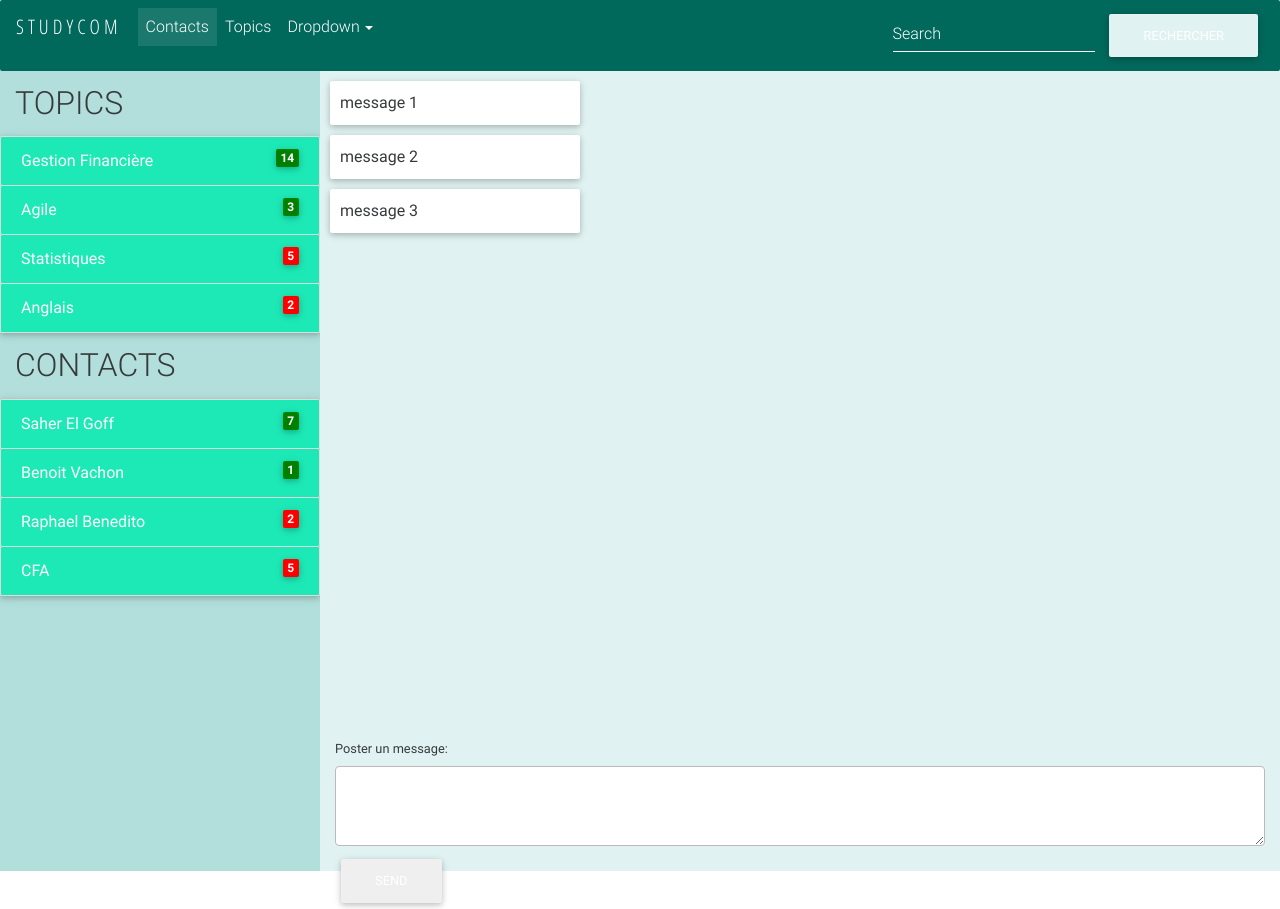
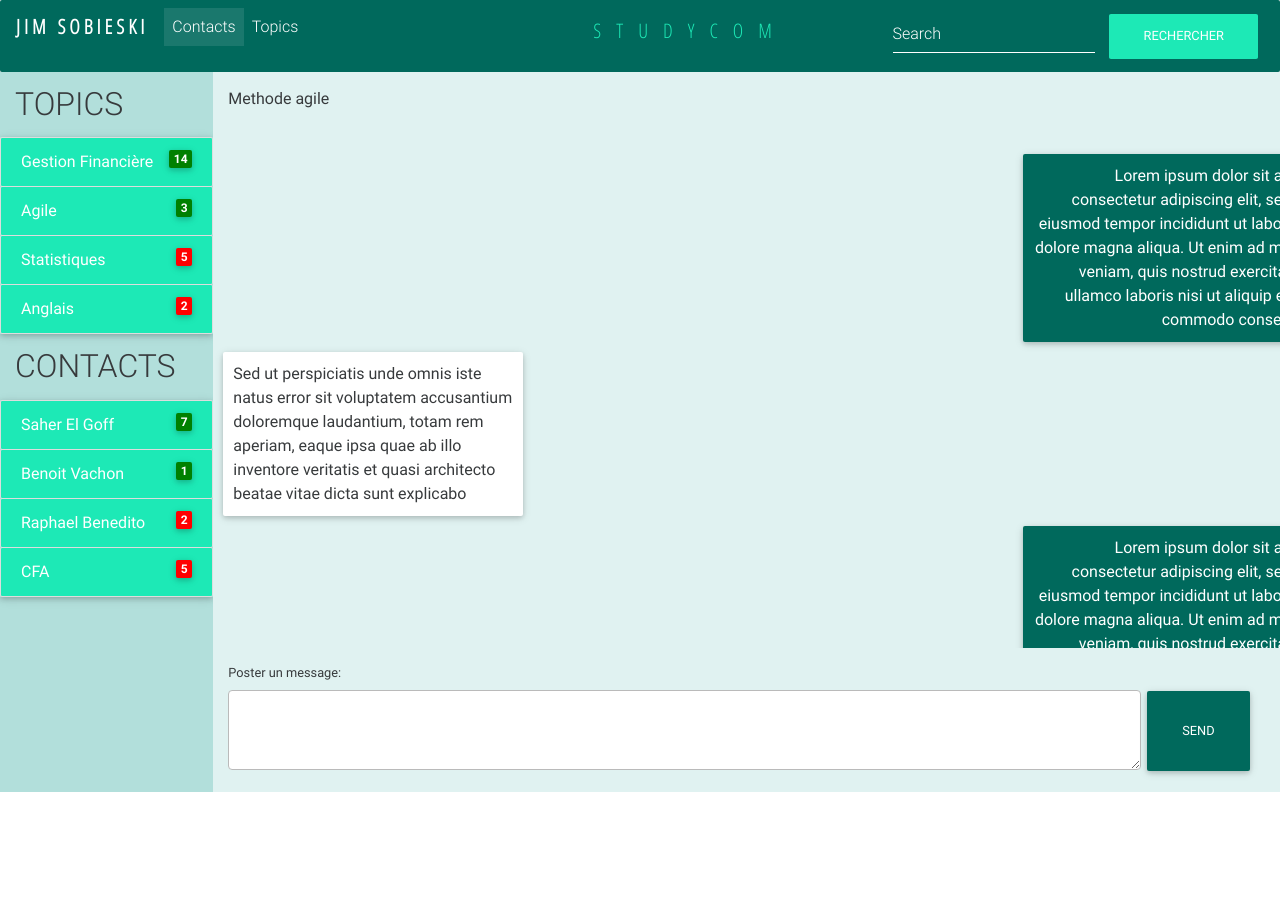
Before and after one commit to jimsobieski/Studycom, a website: page public_html/index.html in a window 1280 px wide. After the commit the page ends 800 px from the top, so only its background shows below. Drawn offline with Linux system fonts and the light colour scheme.

Commit message:
refactoring

```diff
--- a/public_html/css/style.css
+++ b/public_html/css/style.css
@@ -22,22 +22,49 @@ html, body{
 .default-color{
     background-color: #E0F2F1 !important;
 }
+.default-color-dark{
+    background-color: #1DE9B6 !important;
+}
 .btn-outline-primary{
     background-color:#B2DFDB;
 }
-html, body, .main-container, main, .side-bar, .central-container{
+html, body, .central-container{
     height: 100%;
 }
+nav{
 
+}
+
+nav > .title {
+    display: inline;
+    color: #1DE9B6;
+    font-size:20px;
+    letter-spacing: 15px;
+    font-family: 'Open Sans Condensed', sans-serif;
+    text-align: center;
+    position: relative;
+    top: 8px;
+    left: 23%;
+}
 nav > .navbar-brand.h1{
     text-transform: uppercase;
     color:white;
     letter-spacing: 4px;
     text-align: center;
     font-family: 'Open Sans Condensed', sans-serif;
+    font-weight: bold;
+}
+nav > .form-inline > button{
+    border-bottom: 1px solid #1DE9B6;
+    box-shadow: 0 1px 0 0 #1DE9B6;
+}
+main{
+    height: 90%;
+    max-height: 90%;
 }
 
 .side-bar{
+    height: 100%;
     background-color: #B2DFDB;
     padding: 0px;
 }
@@ -48,6 +75,7 @@ nav > .navbar-brand.h1{
 }
 
 .central-container{
+    height: 100%;
     background-color: #E0F2F1;
     padding: 0px;
 }
@@ -56,18 +84,42 @@ li.list-group-item{
     background-color: #1DE9B6;
     color: white;
 }
+.topic-infos {
+    padding: 15px;
+    height: 10%;
+    background-color:white;
+}
 .topic-feed{
-    height: 80%;
+    min-height: 70%;
+    max-height: 70%;
+    height: auto;
+    overflow: auto;
 }
 .respond-container{
-    height: 20%;
+    height: 10%;
     padding: 15px;
 }
+.respond-container > label {
+    display: block;
+}
 .respond-container > textarea{
+    display: inline;
+    width: 88%;
+    float:left;
     background-color: white;
     border: 1px solid #bababa;
     border-radius: 4px;
     height: 80px;
+}
+.respond-container > button{
+    display: inline;
+    position: relative;
+    top:-5px;
+    height: 80px;
+    width: 10%;
+}
+.respond-container > button:hover{
+    background-color: #1DE9CC;
 }
 .online{
     background-color: green;
@@ -78,11 +130,30 @@ li.list-group-item{
 .message{
     padding: 10px;
     margin: 10px;
-    max-width: 250px;
+    max-width: 300px;
 }
 .message.send{
-   //float: right
+   background-color: #00695C !important;
+   color: white;
+   position:relative;
+   left:75%;
+   text-align: right;
 }
 .message.receive{
-    //float: left;
+    position:relative;
+    text-align: left;
 }
+
+::-webkit-scrollbar {
+    width: 10px;
+}
+
+::-webkit-scrollbar-track {
+    -webkit-box-shadow: inset 0 0 6px rgba(0,0,0,0.3);
+    border-radius: 10px;
+}
+
+::-webkit-scrollbar-thumb {
+    border-radius: 10px;
+    -webkit-box-shadow: inset 0 0 6px rgba(0,0,0,0.5);
+}
--- a/public_html/index.html
+++ b/public_html/index.html
@@ -17,9 +17,8 @@ and open the template in the editor.
         <link href="https://fonts.googleapis.com/css?family=Open+Sans+Condensed:300" rel="stylesheet">
     </head>
     <body>
-        <header class="row">
         <nav class="navbar navbar-dark scrolling-navbar primary-color">
-                <a class="navbar-brand h1">Studycom</a>
+            <a class="navbar-brand h1">Jim Sobieski</a>
             <ul class="nav navbar-nav">
                 <li class="nav-item active">
                     <a class="nav-link">Contacts <span class="sr-only">(current)</span></a>
@@ -27,25 +26,18 @@ and open the template in the editor.
                 <li class="nav-item">
                     <a class="nav-link">Topics</a>
                 </li>
-                    <li class="nav-item btn-group">
-                        <a class="nav-link dropdown-toggle" id="dropdownMenu1" data-toggle="dropdown" aria-haspopup="true" aria-expanded="false">Dropdown</a>
-                        <div class="dropdown-menu" aria-labelledby="dropdownMenu1">
-                            <a class="dropdown-item">Action</a>
-                            <a class="dropdown-item">Another action</a>
-                            <a class="dropdown-item">Something else here</a>
-                        </div>
-                    </li>
             </ul>
+            <p class="title">STUDYCOM</p>
+            <button class="primary-color hidden-md-up side-bar-button">Side bar</button>
             <form class="form-inline">
                 <input class="form-control" type="text" placeholder="Search">
-                    <button type="submit" class="btn waves-effect default-color">Rechercher</button>
+                <button type="submit" class="btn waves-effect default-color-dark">Rechercher</button>
             </form>
+
         </nav>
-        </header>
 
-        <main>
-            <div class="row main-container default-color">
-                <div class="side-bar col-sm-3 hidden-sm-down secondary-color">
+        <main class="row main-container default-color">
+            <div class="side-bar col-sm-2 hidden-sm-down secondary-color">
                 <h2 class="h2-responsive">topics</h2>
                 <ul class="list-group">
                     <li class="list-group-item">
@@ -76,27 +68,61 @@ and open the template in the editor.
                     </li>
                 </ul>
             </div>
-                <div class="central-container col-sm-9">
+            <div class="central-container col-sm-10 col-xs-12">
+                <div class="row topic-infos default-color">
+                    Methode agile
+                </div>
                 <div class="topic-feed">
                     <div class="card message send">
-                            message 1
+                        Lorem ipsum dolor sit amet, consectetur adipiscing elit,
+                        sed do eiusmod tempor incididunt ut labore et dolore magna aliqua.
+                        Ut enim ad minim veniam, quis nostrud exercitation ullamco
+                        laboris nisi ut aliquip ex ea commodo consequat
                     </div>
                     <div class="card message receive">
-                            message 2
+                        Sed ut perspiciatis unde omnis iste natus error sit voluptatem
+                        accusantium doloremque laudantium, totam rem aperiam, eaque ipsa
+                        quae ab illo inventore veritatis et quasi architecto beatae vitae dicta sunt explicabo
                     </div>
                     <div class="card message send">
-                            message 3
+                        Lorem ipsum dolor sit amet, consectetur adipiscing elit,
+                        sed do eiusmod tempor incididunt ut labore et dolore magna aliqua.
+                        Ut enim ad minim veniam, quis nostrud exercitation ullamco
+                        laboris nisi ut aliquip ex ea commodo consequat
+                    </div>
+                    <div class="card message receive">
+                        Quis autem vel eum iure reprehenderit qui in ea voluptate
+                        velit esse quam nihil molestiae consequatur, vel illum qui
+                        dolorem eum fugiat quo voluptas nulla pariatur
+                    </div>
+                    <div class="card message receive">
+                       Excepteur sint occaecat cupidatat non proident, sunt in
+                       culpa qui officia deserunt mollit anim id est laborum
+                    </div>
+                    <div class="card message send">
+                        Lorem ipsum dolor sit amet, consectetur adipiscing elit,
+                        sed do eiusmod tempor incididunt ut labore et dolore magna aliqua.
+                        Ut enim ad minim veniam, quis nostrud exercitation ullamco
+                        laboris nisi ut aliquip ex ea commodo consequat
+                    </div>
+                    <div class="card message send">
+                        Quis autem vel eum iure reprehenderit qui in ea voluptate
+                        velit esse quam nihil molestiae consequatur, vel illum qui
+                        dolorem eum fugiat quo voluptas nulla pariatur
+                    </div>
+                    <div class="card message receive">
+                        Excepteur sint occaecat cupidatat non proident, sunt in
+                        culpa qui officia deserunt mollit anim id est laborum
                     </div>
                 </div>
                 <div class="respond-container">
                     <label for="comment">Poster un message:</label>
                     <textarea></textarea>
-                            <button type="submit" class="btn waves-effect">Send</button>
-                    </div>
+                    <button type="button" class="btn btn-primary primary-color">Send</button>
+
                 </div>
             </div>
 
         </main>
-
     </body>
 </html>
--- a/public_html/js/index.js
+++ b/public_html/js/index.js
@@ -0,0 +1,5 @@
+var sideButton=document.getElementsByClassName('side-bar-button');
+console.log(sideButton);
+sideButton.onclick = function (){
+    alert("hello");
+}
```
Also changed, not shown: docs/Cahier des charges/Diagramme de processus.png (added), docs/Cahier des charges/Maquette Studycom.png (added), docs/Cahier des charges/Maquette.png (added), docs/Cahier des charges/maquette html v2.png (added), 5 other files. Lines whose indentation alone changed are shown as unchanged.
